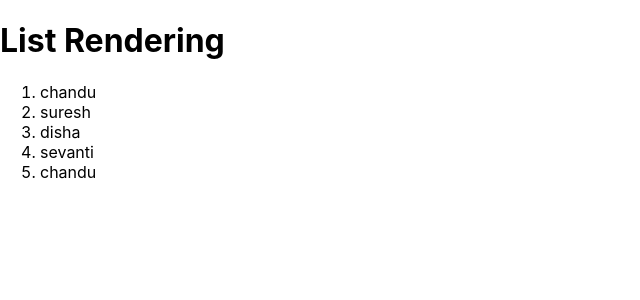
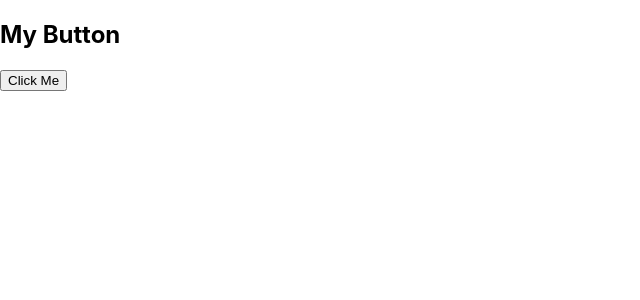
Before and after one commit to chandu-0214/Batch_sept_reactjs, a React (Create React App) app: page / in a window 1280 px wide. Shown: the top 300 px of the page, without its empty margins (0-640 px from the left). Built offline with nearby package versions, Linux system fonts and the light colour scheme.

Commit message:
first commit

```diff
--- a/src/App.js
+++ b/src/App.js
@@ -1,10 +1,10 @@
 import './App.css';
-import RenderList from './components/renderList';
+import Button from './components/state and events/event';
 
 function App() {
   return (
    <div>
-    <RenderList/>
+    <Button/>
    </div>
   );
 }
--- /dev/null
+++ b/src/components/state and events/event.js
@@ -0,0 +1,18 @@
+import React, { useState } from 'react'
+
+function Button() {
+    const [first, setfirst] = useState('My Button')
+    const handleButton = () =>{
+        console.log("Button is clicked")
+        setfirst("Button is changed")
+    }
+
+  return (
+    <div>
+        <h2>{first}</h2>
+        <button onClick={handleButton} >Click Me</button>
+    </div>
+  )
+}
+
+export default Button
```
Also changed, not shown: src/components/basic/first.js (renamed from src/components/first.js), src/components/basic/listitem.js (renamed from src/components/listitem.js), src/components/basic/para.js (renamed from src/components/para.js), src/components/basic/renderList.js (renamed from src/components/renderList.js), src/components/basic/search.js (renamed from src/components/search.js), src/components/basic/secound.js (renamed from src/components/secound.js), src/components/basic/welcome.js (renamed from src/components/welcome.js).
